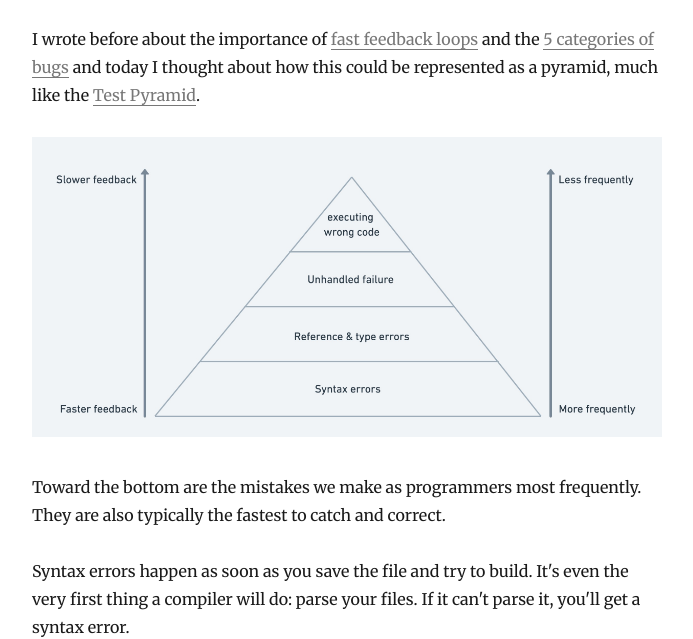
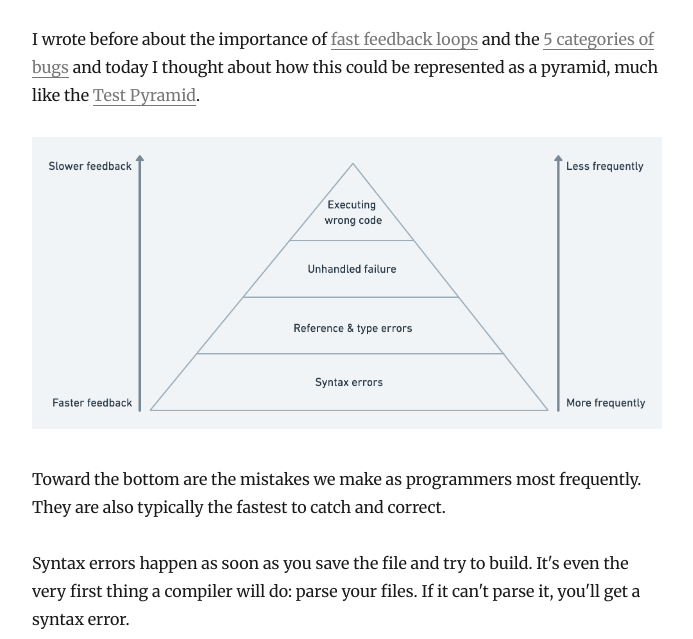
Before and after one commit to atomkirk/blog, a Gatsby site: page /2020-07-27-fast-feedback-pyramid/ in a window 1280 px wide. Shown: the part 170-809 px from the top of the page, without its empty margins (293-986 px from the left). Built offline with nearby package versions, Linux system fonts and the light colour scheme; Gatsby itself is replaced by a stand-in of ours; some packages are replaced by stand-ins of ours.

Commit message:
fix pyramid

```diff
--- a/content/blog/2020-07-27-fast-feedback-pyramid/index.md
+++ b/content/blog/2020-07-27-fast-feedback-pyramid/index.md
@@ -7,7 +7,7 @@ I wrote before about the importance of [fast feedback loops](https://atomkirk.co
 the [5 categories of bugs](http://localhost:8000/2020-07-16-the-5-categories-of-bugs/) and today I thought about how
 this could be represented as a pyramid, much like the [Test Pyramid](https://martinfowler.com/articles/practical-test-pyramid.html#:~:text=The%20%22Test%20Pyramid%22%20is%20a,put%20it%20into%20practice%20properly.).
 
-![Fast feedback pyramid](pyramid.jpeg)
+![Fast feedback pyramid](pyramid.png)
 
 Toward the bottom are the mistakes we make as programmers most frequently. They are also typically the fastest to catch
 and correct.
```
Also changed, not shown: content/blog/2020-07-27-fast-feedback-pyramid/pyramid.jpeg (deleted), content/blog/2020-07-27-fast-feedback-pyramid/pyramid.png (added).
